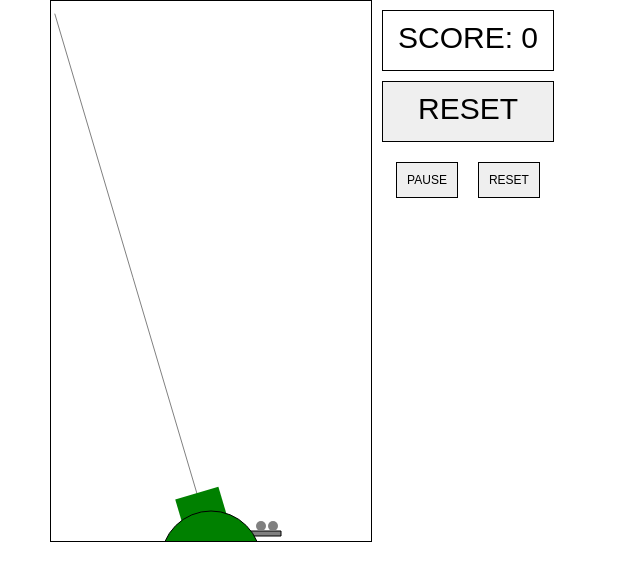
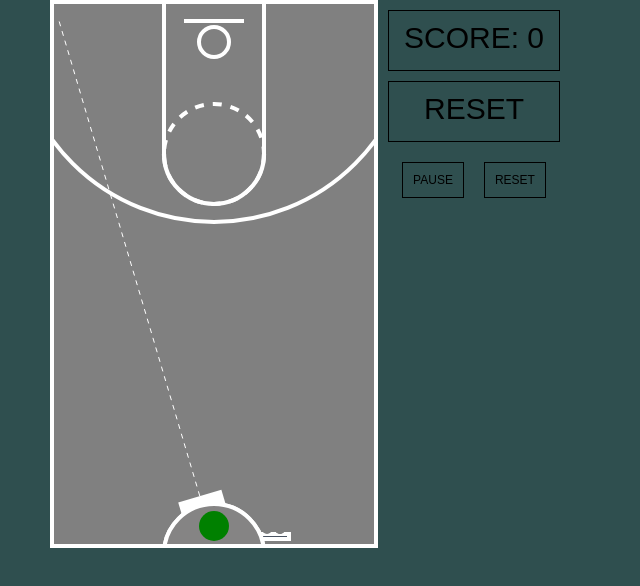
Before and after one commit to amendoza514/amendoza514.github.io, a website built with webpack: page index.html in a window 1280 px wide. Both pictures are taken after a click on the button "START". Shown: the whole page, without its empty margins (0-640 px from the left). Built offline with nearby package versions, Linux system fonts and the light colour scheme.

Commit message:
background addition

```diff
--- a/index.html
+++ b/index.html
@@ -5,8 +5,14 @@
     <meta name="viewport" content="width=device-width, initial-scale=1.0">
     <title>Bubble Ball</title>
     <style type="text/css">
+
+        * {
+            background-color: darkslategray;
+        }
+
         canvas {
-            border: 1px solid black;
+            border: 4px solid white;
+            background-color: gray;
             margin-left: 50px;
         }
         #score {
--- a/src/entry.js
+++ b/src/entry.js
@@ -16,4 +16,65 @@ document.addEventListener("DOMContentLoaded", function () {
     new GameView(game, context, canvas, start, reset, pause).startUp();
     //for testing use .startGame()
     //for produciton use .startUp()
+
+    //halfcourt semi
+    context.beginPath();
+    context.arc(160, 550, 50, 0, Math.PI * 2, false);
+    context.lineWidth = 4;
+    context.strokeStyle = "white";
+    context.stroke();
+
+    //top of the key
+    context.beginPath();
+    context.arc(160, 150, 50, 0, Math.PI, false);
+    context.lineWidth = 4.2;
+    context.strokeStyle = "white";
+    context.stroke();
+    //hoop
+    context.beginPath();
+    context.arc(160, 38, 15, 0, Math.PI * 2, false);
+    context.lineWidth = 4;
+    context.strokeStyle = "white";
+    context.stroke();
+    //top of the key
+    context.beginPath();
+    context.arc(160, 150, 50, 0, Math.PI * 2, false);
+    context.setLineDash([9, 9]);
+    context.lineWidth = 4;
+    context.strokeStyle = "white";
+    context.stroke();
+    //key line 1
+    context.beginPath();
+    context.moveTo(110, 0);
+    context.lineTo(110, 150);
+    context.setLineDash([5,5]);
+    context.strokeStyle = "white";
+    context.setLineDash([0, 0]);
+    context.lineWidth = 4;
+    context.stroke();
+    //key line 2
+    context.beginPath();
+    context.moveTo(210, 0);
+    context.lineTo(210, 150);
+    context.setLineDash([5,5]);
+    context.strokeStyle = "white";
+    context.setLineDash([0, 0]);
+    context.lineWidth = 4;
+    context.stroke();
+    //backboard
+    context.beginPath();
+    context.moveTo(130, 17);
+    context.lineTo(190, 17);
+    context.setLineDash([5,5]);
+    context.strokeStyle = "white";
+    context.setLineDash([0, 0]);
+    context.lineWidth = 4;
+    context.stroke();
+    //3-point
+    context.beginPath();
+    context.arc(160, 18, 200, 0, Math.PI, false);
+    context.lineWidth = 4;
+    context.setLineDash([0, 0]);
+    context.strokeStyle = "white";
+    context.stroke();
 });
--- a/src/game.js
+++ b/src/game.js
@@ -124,8 +124,68 @@ class Game {
 
   drawElements(context, mousePosition) {
     context.clearRect(0, 0, this.width, this.height);
-    context.fillStyle = "white";
+    // context.fillStyle = "white";
     context.fillRect(0, 0, this.width, this.height);
+    //halfcourt semi
+    context.beginPath();
+    context.arc(160, 550, 50, 0, Math.PI * 2, false);
+    context.lineWidth = 4;
+    context.strokeStyle = "white";
+    context.stroke();
+
+    //top of the key
+    context.beginPath();
+    context.arc(160, 150, 50, 0, Math.PI, false);
+    context.lineWidth = 4.2;
+    context.strokeStyle = "white";
+    context.stroke();
+    //hoop
+    context.beginPath();
+    context.arc(160, 38, 15, 0, Math.PI * 2, false);
+    context.lineWidth = 4;
+    context.strokeStyle = "white";
+    context.stroke();
+    //top of the key
+    context.beginPath();
+    context.arc(160, 150, 50, 0, Math.PI * 2, false);
+    context.setLineDash([9, 9]);
+    context.lineWidth = 4;
+    context.strokeStyle = "white";
+    context.stroke();
+    //key line 1
+    context.beginPath();
+    context.moveTo(110, 0);
+    context.lineTo(110, 150);
+    context.setLineDash([5,5]);
+    context.strokeStyle = "white";
+    context.setLineDash([0, 0]);
+    context.lineWidth = 4;
+    context.stroke();
+    //key line 2
+    context.beginPath();
+    context.moveTo(210, 0);
+    context.lineTo(210, 150);
+    context.setLineDash([5,5]);
+    context.strokeStyle = "white";
+    context.setLineDash([0, 0]);
+    context.lineWidth = 4;
+    context.stroke();
+    //backboard
+    context.beginPath();
+    context.moveTo(130, 17);
+    context.lineTo(190, 17);
+    context.setLineDash([5,5]);
+    context.strokeStyle = "white";
+    context.setLineDash([0, 0]);
+    context.lineWidth = 4;
+    context.stroke();
+    //3-point
+    context.beginPath();
+    context.arc(160, 18, 200, 0, Math.PI, false);
+    context.lineWidth = 4;
+    context.setLineDash([0, 0]);
+    context.strokeStyle = "white";
+    context.stroke();
 
     this.gameOver();
 
--- a/src/game_view.js
+++ b/src/game_view.js
@@ -45,6 +45,7 @@ class GameView {
             currentShot.radius = 20;
             currentShot.aimX = this.approxX(pX, tX);
             currentShot.aimY = this.approxY(pY, tY);
+            currentShot.collided = true;
             this.game.reloaded = true;
 
             if (
@@ -74,6 +75,7 @@ class GameView {
             currentShot.dy = 0;
             currentShot.radius = 20;
             this.game.reloaded = true;
+            currentShot.collided = true;
             currentShot.aimX = this.approxX(
               currentShot.aimX,
               this.game.targets[j].x
@@ -179,6 +181,7 @@ class GameView {
               this.game.projectiles[i].hit
             ) {
               this.game.projectiles[i].hit = true;
+              this.game.projectiles[i].collided = true;
               this.game.targets[k].hit = true;
               this.game.reloaded = true;
               this.checkChain = false;
@@ -205,6 +208,8 @@ class GameView {
               ) {
                 this.game.projectiles[i].hit = true;
                 this.game.projectiles[k].hit = true;
+                this.game.projectiles[i].collided = true;
+                this.game.projectiles[k].collided = true;
                 this.game.reloaded = true;
                 this.checkChain = false;
               }
--- a/src/target.js
+++ b/src/target.js
@@ -17,7 +17,12 @@ class Target {
     this.currentY = this.y + (35 * this.count);
     this.hit = false;
     this.drop  = false;
-    this.gameOver = this.gameOver.bind(this)
+    this.gameOver = this.gameOver.bind(this);
+    this.spriteSheet = new Image();
+    this.spriteSheet.src = `./dist/assets/${this.color}ball.png`
+    this.frame = 0;
+    this.frameCount = 0;
+    this.frameSet = this.frameSet.bind(this);
   }
 
   move() {
@@ -25,7 +30,7 @@ class Target {
   }
 
   randomColor() {
-    let colors = ["red", "green", "blue", "orange", "gray"];
+    let colors = ["pink", "green", "blue", "yellow", "gray"];
     return colors[Math.floor(Math.random() * colors.length)];
   }
 
@@ -37,14 +42,25 @@ class Target {
       }
   }
 
+  frameSet() {
+    this.frameCount += 1;
+    if (this.frameCount === 80) {
+      this.frame = this.frame === 0 ? 41 : 0;
+      this.frameCount = 0;
+    }
+  }
+
   draw(context) {
-    // this.gameOver()
-    context.beginPath();
-    context.arc(this.x, this.y, this.radius, 0, Math.PI * 2, false);
-    context.fillStyle = this.color;
-    context.fill();
+    this.frameSet();
+    // context.beginPath();
+    // context.arc(this.x, this.y, this.radius, 0, Math.PI * 2, false);
+    // context.fillStyle = this.color;
+    // context.fill();
 
-    // this.update();
+    //drawImage(image, sx, sy, sWidth, sHeight, dx, dy, dWidth, dHeight)
+    context.drawImage(this.spriteSheet, this.frame, 0, 41, 41, this.x - 20, this.y - 20, 41, 41);
+    //next frame below
+    // context.drawImage(this.spriteSheet, 40, 0, 40, 40, this.x, this.y, 40, 40);
   }
 }
 
--- a/src/turret.js
+++ b/src/turret.js
@@ -17,7 +17,7 @@ class Turret {
     }
   }
   randomColor() {
-    let colors = ["red", "green", "blue", "orange", "gray"];
+    let colors = ["pink", "green", "blue", "yellow", "gray"];
     return colors[Math.floor(Math.random() * colors.length)];
   }
 
@@ -51,14 +51,20 @@ class Turret {
         this.shots.shift();
         this.shots.push(this.randomColor());
     }
-    // console.log("too soon!")
   }
+
+  // drawDashedLine(pattern) {
+  //   context.beginPath();
+  //   context.context.setLineDash([1,1]);
+  //   context.moveTo
+
+  // }
 
   draw(context) {
     //turrent base
     context.beginPath();
-    context.rect(180, 530, 50, 5);
-    context.fillStyle = "gray";
+    context.rect(185, 530, 50, 5);
+    context.fillStyle = "#4a5462";
     context.fill();
     context.stroke();
 
@@ -66,37 +72,69 @@ class Turret {
     context.beginPath();
     context.moveTo(160, 540);
     context.lineTo(this.cheatX, this.cheatY);
-    context.strokeStyle = "grey";
+    context.setLineDash([5,5]);
+    context.strokeStyle = "white";
     context.lineWidth = 1;
     context.stroke();
+
+    // //turret outline
+    // context.beginPath();
+    // context.moveTo(160, 540);
+    // context.lineTo(this.aimX, this.aimY);
+    // // context.strokeStyle = this.shots[0];
+    // context.setLineDash([0, 0]);
+    // context.strokeStyle = "black"
+    // context.lineWidth = 47;
+    // context.stroke();
 
     //turret cannon
     context.beginPath();
     context.moveTo(160, 540);
     context.lineTo(this.aimX, this.aimY);
-    context.strokeStyle = this.shots[0];
+    // context.strokeStyle = this.shots[0];
+    context.strokeStyle = "white";
+    context.setLineDash([0, 0]);
     context.lineWidth = 45;
     context.stroke();
 
-    //turret base
+    //halfcourt
     context.beginPath();
-    context.arc(160, 560, 50, 0, Math.PI * 2, false);
+    context.arc(160, 550, 50, 0, Math.PI * 2, false);
+    context.lineWidth = 4;
+    context.fillStyle = "#858484";
+    context.fill();
+    context.strokeStyle = "white";
+    context.stroke();
+
+    // //turret circle base
+    // context.beginPath();
+    // context.arc(160, 550, 50, 0, Math.PI * 2, false);
+    // // context.fillStyle = this.shots[0];
+    // context.fillStyle = "grey";
+    // context.fill();
+    // context.lineWidth = 1;
+    // context.strokeStyle = "black";
+    // context.stroke();
+
+    // current shot
+    context.beginPath();
+    context.arc(160, 522, 15, 0, Math.PI * 2, false);
     context.fillStyle = this.shots[0];
     context.fill();
-    context.lineWidth = 1;
-    context.strokeStyle = "black";
-    context.stroke();
 
     //next shot
     context.beginPath();
-    context.arc(210, 525, 5, 0, Math.PI * 2, false);
+    context.arc(213, 525, 5, 0, Math.PI * 2, false);
     context.fillStyle = this.shots[1];
     context.fill();
 
     // next next shot
     context.beginPath();
-    context.arc(222, 525, 5, 0, Math.PI * 2, false);
+    context.arc(226, 525, 5, 0, Math.PI * 2, false);
     context.fillStyle = this.shots[2];
+    context.fill();
+
+    context.fillStyle = "gray";
     context.fill();
   }
 }
```
Also changed, not shown: dist/assets/blueball.png (added), dist/assets/grayball.png (added), dist/assets/greenball.png (added), dist/assets/pinkball.png (added), dist/assets/turretbase.png (added), dist/assets/yellowball.png (added), dist/bundle.js, 4 other files.
